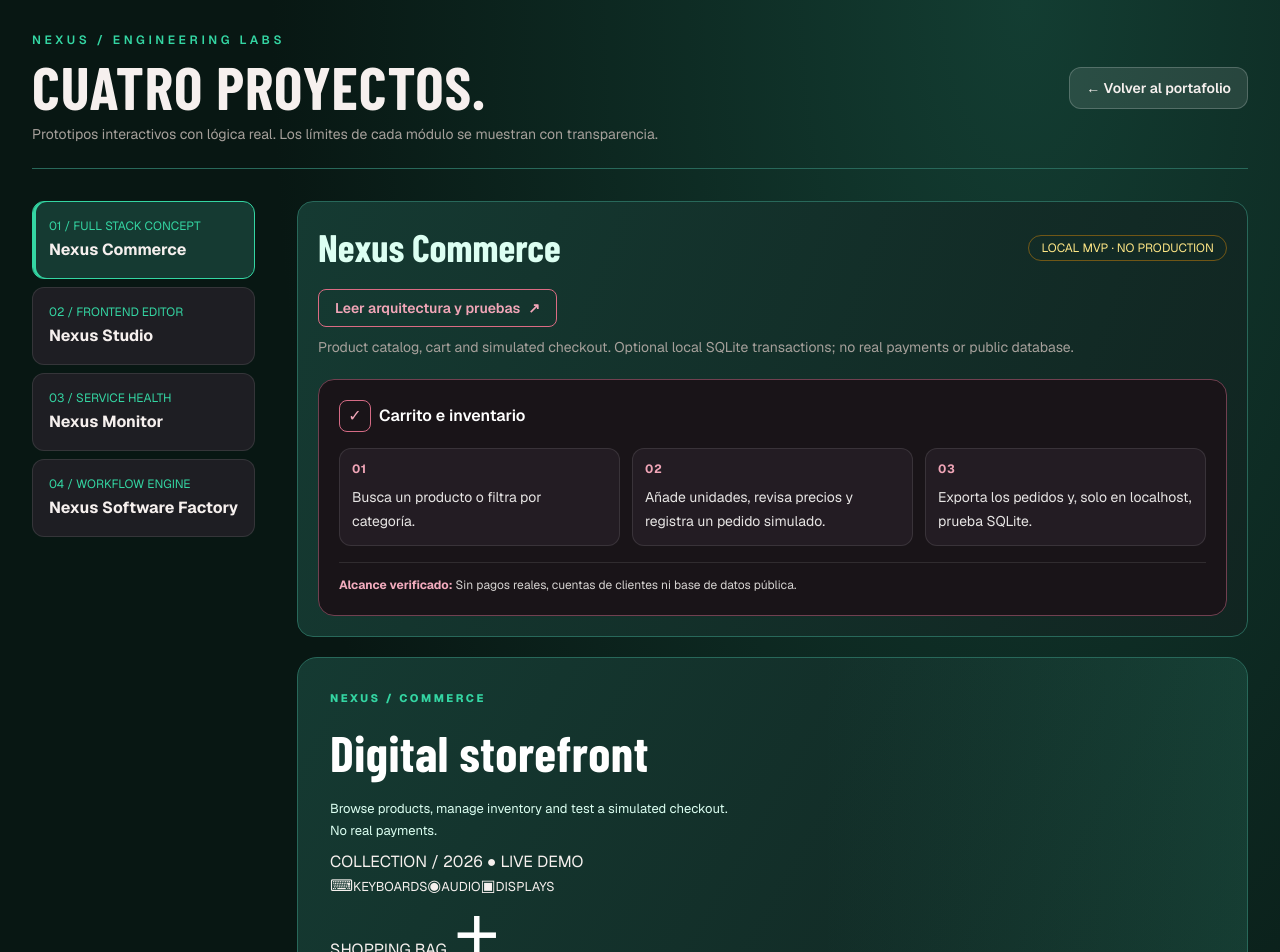
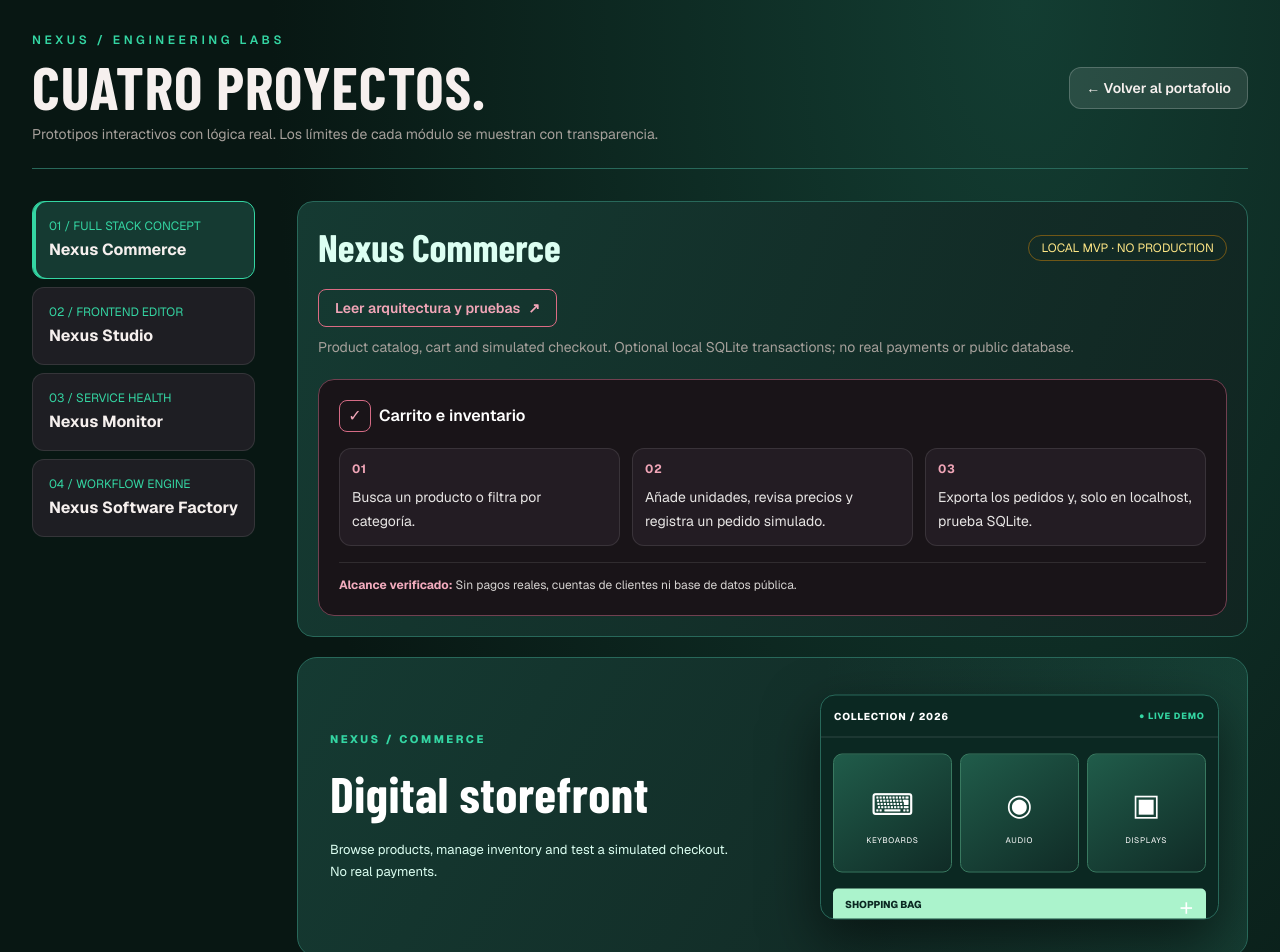
Before and after one commit to Dleteo/Nexus-AI, a Next.js app: page /labs in a window 1280 px wide. Shown: the top 952 px of the page. Built offline with nearby package versions, Linux system fonts and the light colour scheme; a web font is replaced by a local one.

Commit message:
style: render distinct storefront, editor canvas, telemetry dashboard and factory pipeline

```diff
--- a/components/labs/lab-themes.css
+++ b/components/labs/lab-themes.css
@@ -67,3 +67,48 @@
   .nexus-lab-workspace .lab-product-banner{padding:19px}
   .nexus-lab-workspace .lab-product-banner strong{font-size:32px}
 }
+
+/* Actual distinct UI compositions: storefront / editor / telemetry / pipeline.
+   Decorative displays contain no fabricated production measurements. */
+.lab-product-banner{min-height:300px;padding-right:min(47%,470px)}
+.lab-visual{position:absolute;top:50%;right:3%;transform:translateY(-50%);width:42%;height:225px;border:1px solid var(--lab-border);border-radius:15px;box-shadow:0 22px 55px #0008;overflow:hidden;background:#0d171b;color:#fff;pointer-events:none;font-family:var(--font-geist-sans),Arial,sans-serif}
+.lab-visual-heading,.lab-monitor-title,.lab-factory-title{display:flex;justify-content:space-between;align-items:center;padding:13px;font-size:10px;font-weight:800;letter-spacing:.08em;border-bottom:1px solid #ffffff24}
+.lab-visual-heading span,.lab-monitor-title span,.lab-factory-title span{color:var(--lab-accent);font-size:9px}
+.lab-commerce-visual{background:#0b2822}
+.lab-commerce-items{display:grid;grid-template-columns:repeat(3,1fr);gap:8px;padding:16px 12px}
+.lab-commerce-items span{display:flex;align-items:center;justify-content:center;flex-direction:column;min-width:0;aspect-ratio:1;background:linear-gradient(145deg,#205c4a,#102b26);border:1px solid #397960;border-radius:9px;font-size:30px}
+.lab-commerce-items small{font-size:8px;margin-top:7px;letter-spacing:.08em}
+.lab-commerce-cart{display:flex;justify-content:space-between;margin:0 12px;padding:8px 12px;background:#abf3cc;color:#0b2822;border-radius:5px;font-size:10px;font-weight:800}
+.lab-commerce-cart strong{font-size:15px}
+.lab-studio-visual{display:grid;grid-template-columns:38px minmax(0,1fr) 62px;background:#241b32}
+.lab-studio-tools{display:flex;flex-direction:column;align-items:center;gap:16px;padding:18px 0;background:#1c1426;color:#d3b5ff;font-size:18px}
+.lab-studio-tools span{font-size:14px}
+.lab-studio-canvas{margin:22px 10px;background:#f7f4fa;color:#291a3a;border-radius:3px;padding:13px 9px;display:flex;flex-direction:column;gap:9px}
+.lab-studio-canvas small{font-size:8px;letter-spacing:.08em;color:#7859a1}
+.lab-studio-canvas strong{font-size:clamp(12px,1.4vw,19px);line-height:1.2}
+.lab-studio-canvas i{height:5px;width:100%;background:#c9c1d2}
+.lab-studio-canvas i+i{width:70%}
+.lab-studio-canvas b{align-self:flex-start;padding:7px 9px;background:#6c41a0;color:#fff;font-size:8px}
+.lab-studio-inspector{display:flex;flex-direction:column;gap:12px;padding:20px 9px;background:#21172d}
+.lab-studio-inspector span{font-size:9px}
+.lab-studio-inspector i{height:11px;border:1px solid #65517c;border-radius:3px}
+.lab-monitor-visual{background:#081e2e}
+.lab-monitor-metrics{display:grid;grid-template-columns:1fr 1fr;gap:8px;padding:12px}
+.lab-monitor-metrics span{padding:10px;background:#12344a;border:1px solid #245b78;border-radius:6px}
+.lab-monitor-metrics small{display:block;font-size:8px;color:#80bbd9}
+.lab-monitor-metrics strong{display:block;font-size:25px}
+.lab-monitor-plot{height:60px;display:flex;gap:5px;align-items:end;margin:3px 12px 7px;padding:6px;background:repeating-linear-gradient(to bottom,#27536b50 0 1px,transparent 1px 17px)}
+.lab-monitor-plot i{flex:1;background:#61badd;opacity:.75;height:37%}
+.lab-monitor-plot i:nth-child(3n){height:63%}
+.lab-monitor-plot i:nth-child(4n){height:82%}
+.lab-monitor-visual>small{display:block;margin:4px 14px;color:#a6cadf;font-size:8px}
+.lab-factory-visual{background:#221a15}
+.lab-factory-flow{display:flex;align-items:center;justify-content:space-between;gap:5px;padding:22px 12px}
+.lab-factory-flow span{min-width:0;flex:1;display:flex;flex-direction:column;gap:7px;padding:12px 7px;border:1px solid #7d5738;background:#392719;border-radius:6px;color:#e2b47c;font-size:14px}
+.lab-factory-flow span b{font-size:8px;color:#fff}
+.lab-factory-flow em{font-size:13px;color:#f0bd83}
+.lab-factory-terminal{display:flex;flex-direction:column;gap:8px;margin:0 12px;padding:11px;background:#0e1110;border:1px solid #665035;border-radius:5px;font-family:monospace}
+.lab-factory-terminal small{color:#c9a676;font-size:9px}
+.lab-factory-terminal strong{color:#f6cd92;font-size:10px}
+@media(max-width:950px){.lab-product-banner{padding-right:26px;padding-bottom:250px}.lab-visual{top:auto;bottom:18px;right:20px;left:20px;transform:none;width:auto;height:210px}.lab-product-banner p{max-width:70ch}}
+@media(max-width:560px){.lab-product-banner{padding-bottom:190px}.lab-visual{height:165px;right:12px;left:12px;bottom:12px}.lab-visual-heading,.lab-monitor-title,.lab-factory-title{padding:7px;font-size:8px}.lab-commerce-items{padding:8px}.lab-commerce-items span{font-size:19px}.lab-commerce-items small{font-size:6px}.lab-studio-canvas{margin:10px 5px;padding:7px}.lab-studio-tools{padding:10px 0;gap:6px}.lab-studio-inspector{padding:10px 5px}.lab-monitor-metrics{padding:6px}.lab-monitor-plot{height:34px}.lab-factory-flow{padding:8px}.lab-factory-flow span{padding:7px 4px}.lab-factory-terminal{padding:7px}}
```
